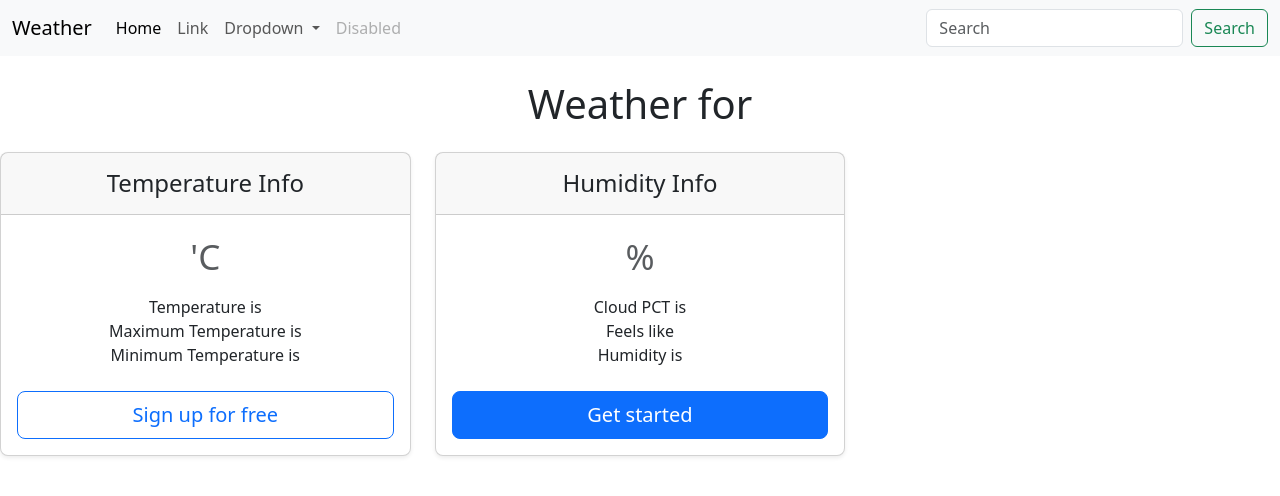
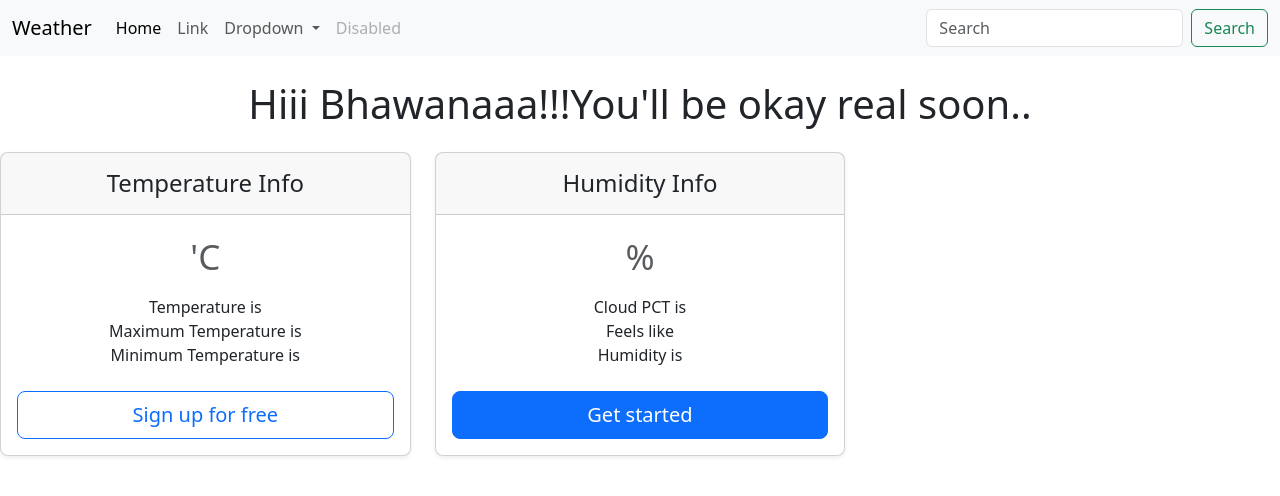
Before and after one commit to dngeonMaster/WeatherApp, a plain HTML site: page index.html in a window 1280 px wide. Drawn offline with nearby package versions, Linux system fonts and the light colour scheme.

Commit message:
Update index.html

```diff
--- a/index.html
+++ b/index.html
@@ -44,7 +44,7 @@
           </div>
         </div>
       </nav>
-<h1 class="my-4 text-center">Weather for <span id="cityName"></span></h1>
+<h1 class="my-4 text-center">Hiii Bhawanaaa!!!You'll be okay real soon.. <span id="cityName"></span></h1>
       <main>
         <div class="row row-cols-1 row-cols-md-3 mb-3 text-center">
           <div class="col">
```
